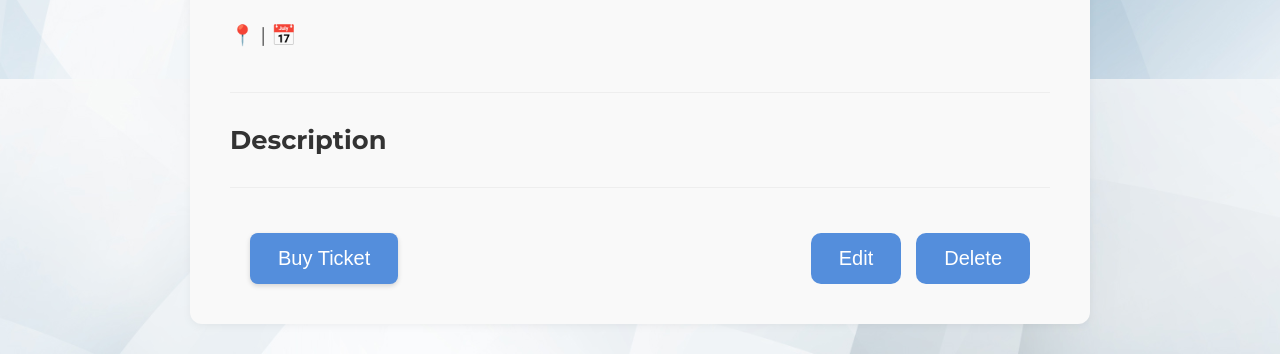
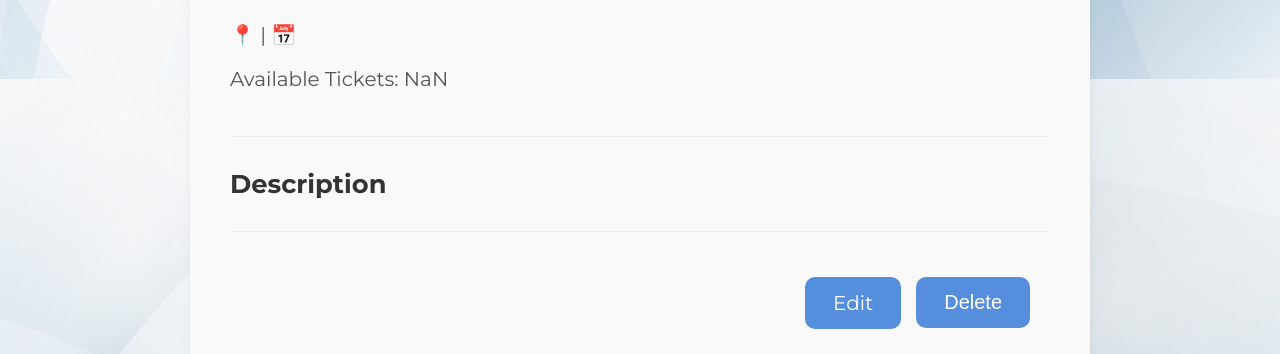
Before and after one commit to todorovboris/Eventify, a React (Vite) app in the folder client/: page /events/1/details in a window 1280 px wide. Shown: the part 721-1075 px from the top of the page. Built offline with nearby package versions, Linux system fonts and the light colour scheme; no server answers.

Commit message:
show buttons if you are owner or not

```diff
--- a/client/public/css/event-details.css
+++ b/client/public/css/event-details.css
@@ -41,7 +41,8 @@
     font-weight: 700; /* По-наситен шрифт */
 }
 
-.event-meta {
+.event-meta,
+.event-tickets {
     font-size: 18px; /* По-голям шрифт */
     color: #555;
     margin-top: 20px;
@@ -66,6 +67,35 @@
     border-top: 1px solid #eee; /* Добавяне на разделителна линия */
     border-bottom: 1px solid #eee;
     margin-bottom: 20px;
+}
+
+/* Допълнителни стилове за по-голям екран (пример) */
+@media (min-width: 768px) {
+    .event-details-container {
+        padding: 40px;
+    }
+
+    .event-details-info h1 {
+        font-size: 38px;
+    }
+
+    .event-meta,
+    .event-tickets {
+        font-size: 20px;
+    }
+
+    .event-details-description {
+        font-size: 22px;
+    }
+}
+
+.event-actions {
+    display: flex;
+    justify-content: flex-start; /* Започват отляво */
+    align-items: center; /* Вертикално центриране */
+    margin-top: 20px;
+    padding: 0 20px; /* Добавете малко странично отстояние */
+    gap: 15px; /* Разстояние между бутоните */
 }
 
 .event-register-btn {
@@ -98,39 +128,10 @@
     opacity: 1;
 }
 
-/* Допълнителни стилове за по-голям екран (пример) */
-@media (min-width: 768px) {
-    .event-details-container {
-        padding: 40px;
-    }
-
-    .event-details-info h1 {
-        font-size: 38px;
-    }
-
-    .event-meta {
-        font-size: 20px;
-    }
-
-    .event-details-description {
-        font-size: 22px;
-    }
-}
-
-/* Контейнер за бутоните */
-.event-actions {
-    display: flex;
-    justify-content: flex-start; /* Започват отляво */
-    align-items: center; /* Вертикално центриране */
-    margin-top: 20px;
-    padding: 0 20px; /* Добавете малко странично отстояние */
-    gap: 15px; /* Разстояние между бутоните */
-}
-
-/* Стил за бутона за редактиране */
 .event-edit-btn {
     padding: 14px 28px; /* По-голям бутон */
     background: #548edc; /* По-ярък син цвят */
+    text-decoration: none;
     margin-top: 25px;
     color: white;
     border: none;
@@ -166,14 +167,14 @@
 @media (max-width: 576px) {
     .event-actions {
         flex-direction: column;
-        align-items: stretch;
+        align-items: center;
         gap: 10px;
     }
 
     .event-register-btn,
     .event-edit-btn,
     .event-delete-btn {
-        width: 100%;
+        width: 50%;
         margin-left: 0; /* Премахване на margin-left за пълна ширина */
     }
 }
--- a/client/src/components/event-details/EventDetails.jsx
+++ b/client/src/components/event-details/EventDetails.jsx
@@ -1,17 +1,23 @@
-import { useParams } from 'react-router';
+import { Link, useParams } from 'react-router';
 import { useOneEvent } from '../../api/eventsApi.js';
+import { useContext } from 'react';
+import { UserContext } from '../../contexts/UserContext.js';
 
 export default function EventDetails() {
     const { eventId } = useParams();
     const { event } = useOneEvent(eventId);
+    const { _id: userId } = useContext(UserContext);
 
     if (!event) {
         return <p>Loading...</p>;
     }
 
+    const isOwner = event._ownerId === userId;
+    const availableTickets = event.capacity - event.marked?.length;
+
     let isSoldOut = false;
 
-    if (event.marked?.length >= event.capacity) {
+    if (availableTickets <= 0) {
         isSoldOut = true;
     }
 
@@ -24,7 +30,7 @@ export default function EventDetails() {
                     <p className="event-meta">
                         📍 {event.location} | 📅 {event.date}
                     </p>
-                    {/* <p>Available tickets: {event.}</p> */}
+                    <p className="event-tickets">Available Tickets: {availableTickets}</p>
                 </div>
             </div>
             <div className="event-details-description">
@@ -33,6 +39,8 @@ export default function EventDetails() {
             </div>
 
             <div className="event-actions">
+                {!isOwner && (
+                    <>
                         {isSoldOut ? (
                             <button className="event-register-btn" disabled>
                                 SOLD OUT
@@ -40,22 +48,17 @@ export default function EventDetails() {
                         ) : (
                             <button className="event-register-btn">Buy Ticket</button>
                         )}
-                <button className="event-edit-btn">Edit</button>
+                    </>
+                )}
+                {isOwner && (
+                    <>
+                        <Link to={`/events/${eventId}/edit`} className="event-edit-btn">
+                            Edit
+                        </Link>
                         <button className="event-delete-btn">Delete</button>
+                    </>
+                )}
             </div>
-
-            {/* {isSoldOut ? (
-                <button className="event-register-btn" disabled>
-                    SOLD OUT
-                </button>
-            ) : (
-                <button className="event-register-btn">Buy Ticket</button>
-            )}
-
-            <div className="event-actions">
-                <button className="event-edit-btn">Edit</button>
-                <button className="event-delete-btn">Delete</button>
-            </div> */}
         </div>
     );
 }
--- a/client/src/components/events-catalog/Events.jsx
+++ b/client/src/components/events-catalog/Events.jsx
@@ -1,12 +1,24 @@
+import { Link } from 'react-router';
 import { useAllEvents } from '../../api/eventsApi.js';
 
 export default function Events() {
     const { events } = useAllEvents();
-    console.log(events);
 
     return (
-        <div className="dashboard-page">
-            <h2>Events Page</h2>
-        </div>
+        <>
+            <div className="event-list">
+                {events.map((event) => (
+                    <Link to={`/events/${event._id}/details`} className="event-card" key={event._id}>
+                        <img src={event.imageUrl} alt={event.title} className="event-image" />
+                        <div className="event-info">
+                            <h3>{event.title}</h3>
+                            <p>
+                                {event.location}, {event.date}
+                            </p>
+                        </div>
+                    </Link>
+                ))}
+            </div>
+        </>
     );
 }
```
Lines whose indentation alone changed are shown as unchanged.
